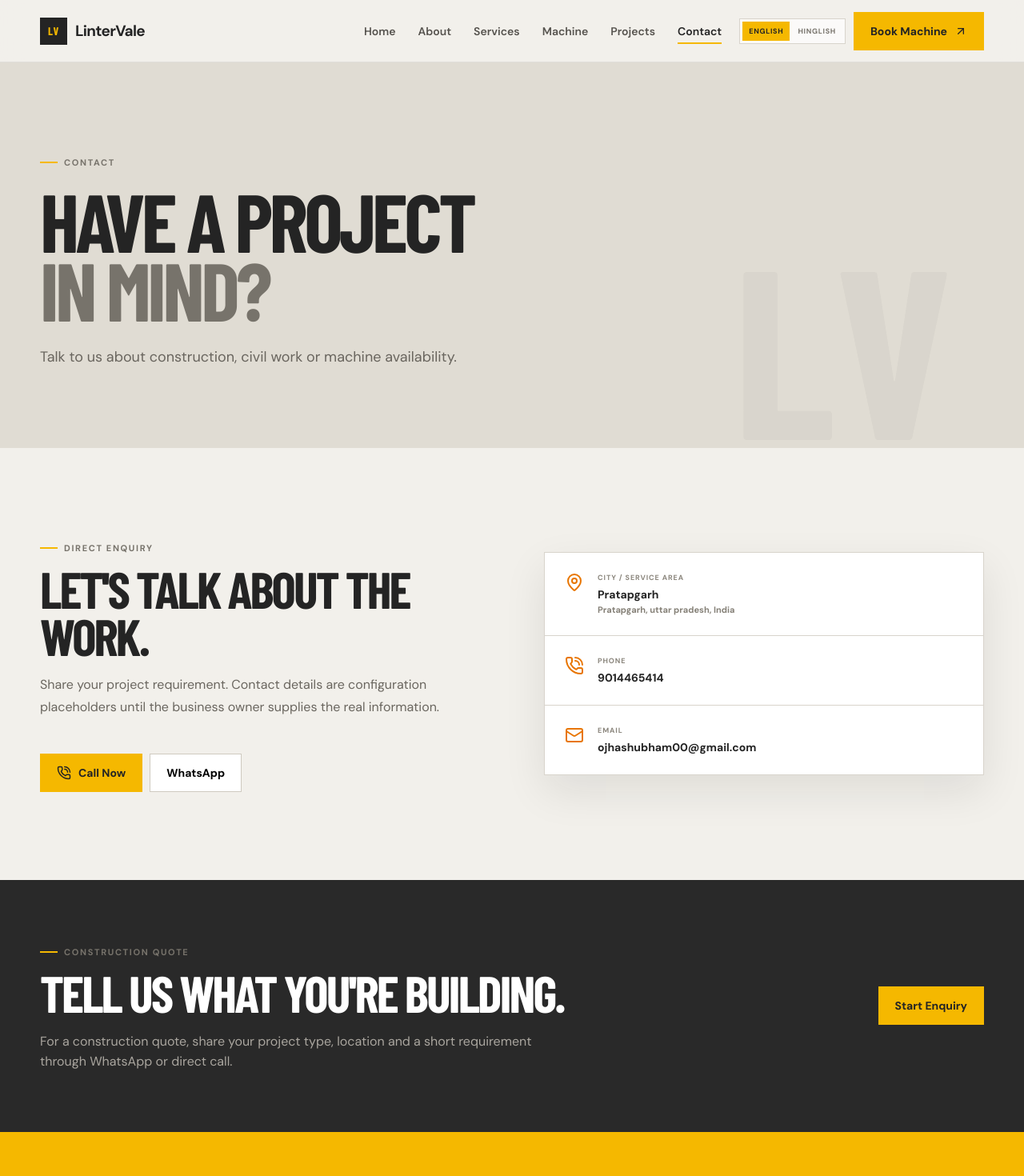
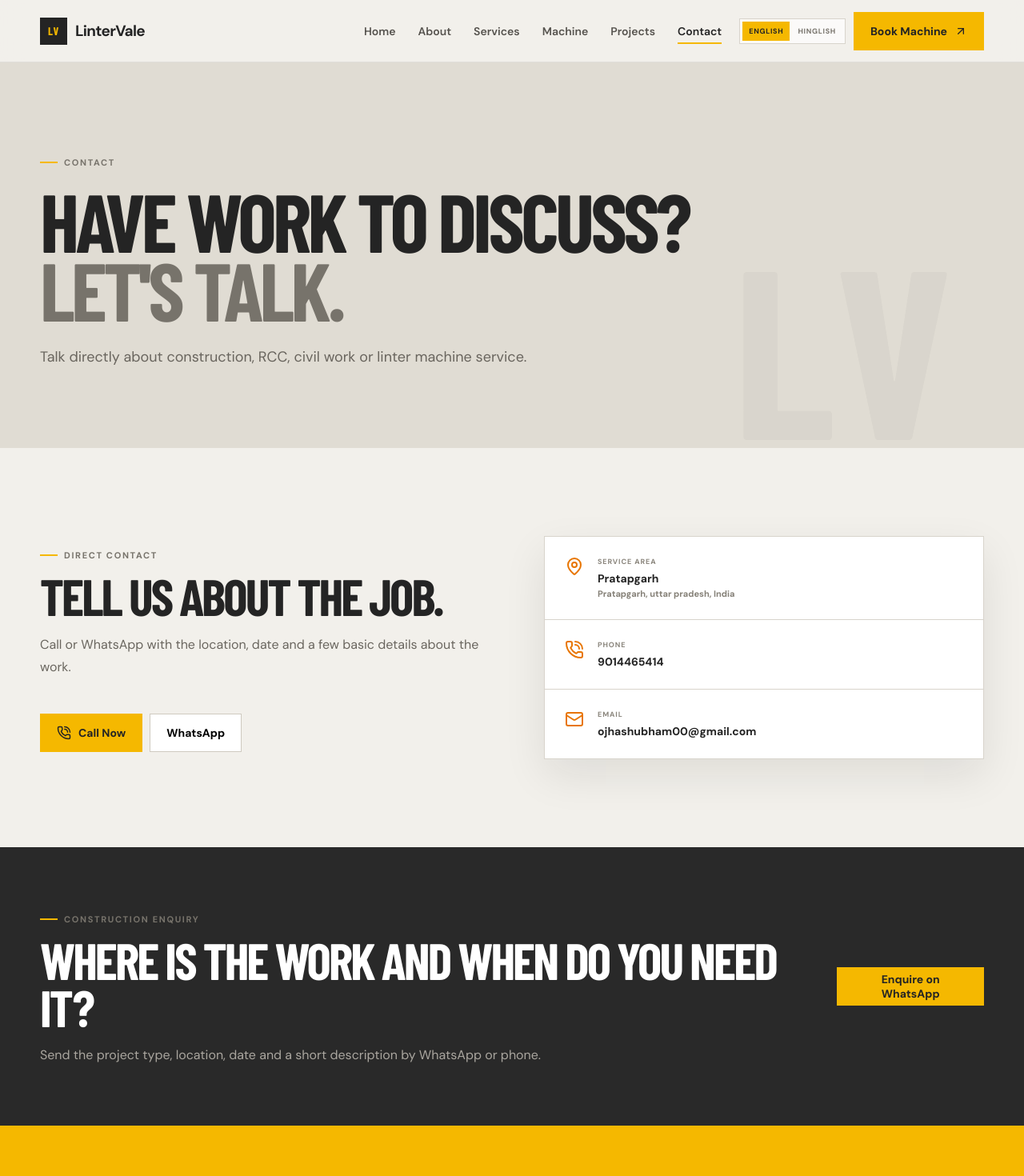
Before and after one commit to ojha-shubham/lintervale, a React (Vite) app: page /contact in a window 1280 px wide. Shown: the top 1470 px of the page at 80% size. Built offline with nearby package versions, Linux system fonts and the light colour scheme.

Commit message:
Refine LinterVale copy for natural business language

```diff
--- a/src/pages/Contact/Contact.tsx
+++ b/src/pages/Contact/Contact.tsx
@@ -1,160 +1,88 @@
 import { Mail, MapPin, PhoneCall } from "lucide-react";
-
 import Button from "../../components/Button/Button";
 import SectionTitle from "../../components/SectionTitle/SectionTitle";
 import ContactCTA from "../../components/ContactCTA/ContactCTA";
-
-import { siteConfig, isConfigured } from "../../config/siteConfig";
+import { siteConfig } from "../../config/siteConfig";
 import { callBusiness } from "../../utils/phone";
 import { openMachineWhatsApp } from "../../utils/whatsapp";
 import { useLanguage } from "../../context/LanguageContext";
 
 export default function Contact() {
   const { language } = useLanguage();
-  const h = language === "hinglish";
+  const isHinglish = language === "hinglish";
 
   return (
     <>
-      {/* Hero */}
       <section className="page-hero page-hero--short">
         <div className="container">
-          <span className="eyebrow">{h ? "Contact Karein" : "Contact"}</span>
-
+          <span className="eyebrow">{isHinglish ? "Baat Karein" : "Contact"}</span>
           <h1>
-            {h ? (
-              <>
-                Koi Project
-                <br />
-                <em>mind mein hai?</em>
-              </>
-            ) : (
-              <>
-                Have a Project
-                <br />
-                <em>in Mind?</em>
-              </>
-            )}
+            {isHinglish ? <>Kaam hai?<br /><em>Call karein.</em></> : <>Have work to discuss?<br /><em>Let's talk.</em></>}
           </h1>
-
           <p>
-            {h
-              ? "Construction, civil work ya machine availability ke liye humse baat karein."
-              : "Talk to us about construction, civil work or machine availability."}
+            {isHinglish
+              ? "Construction, RCC, civil work ya linter machine ke liye seedhe baat karein."
+              : "Talk directly about construction, RCC, civil work or linter machine service."}
           </p>
         </div>
       </section>
 
-      {/* Contact Details */}
       <section className="section section--light">
         <div className="container contact-grid">
           <div>
             <SectionTitle
-              eyebrow={h ? "Direct Enquiry" : "Direct enquiry"}
-              title={
-                h
-                  ? "Kaam ke baare mein baat karte hain."
-                  : "Let's talk about the work."
-              }
+              eyebrow={isHinglish ? "Direct Contact" : "Direct contact"}
+              title={isHinglish ? "Apne kaam ki details batayein." : "Tell us about the job."}
               description={
-                h
-                  ? "Apne project ki requirement share karein. Business owner ke real contact details add hone tak yahan configuration placeholders rahenge."
-                  : "Share your project requirement. Contact details are configuration placeholders until the business owner supplies the real information."
-              }
+                isHinglish
+                  ? "Call ya WhatsApp par location, date aur kaam ki basic details share kar sakte hain."
+                  : "Call or WhatsApp with the location, date and a few basic details about the work."}
             />
-
             <div className="contact-actions">
-              <Button onClick={callBusiness}>
-                <PhoneCall size={18} />
-                {h ? "Call Karein" : "Call Now"}
-              </Button>
-
-              <Button variant="secondary" onClick={openMachineWhatsApp}>
-                WhatsApp
-              </Button>
+              <Button onClick={callBusiness}><PhoneCall size={18} /> {isHinglish ? "Call Karein" : "Call Now"}</Button>
+              <Button variant="secondary" onClick={openMachineWhatsApp}>WhatsApp</Button>
             </div>
           </div>
 
           <div className="contact-card">
-            {/* Location */}
             <div>
               <MapPin />
-
               <span>
-                <small>
-                  {h ? "City / Service Area" : "City / Service Area"}
-                </small>
-
-                <strong>
-                  {isConfigured(siteConfig.city)
-                    ? siteConfig.city
-                    : "PRATAPGARH,"}
-                </strong>
-
-                <strong className="muted">
-                  {isConfigured(siteConfig.serviceArea)
-                    ? siteConfig.serviceArea
-                    : "Pratapgarh, Uttar Pradesh, India"}
-                </strong>
+                <small>{isHinglish ? "Service Area" : "Service area"}</small>
+                <strong>{siteConfig.city}</strong>
+                <strong className="muted">{siteConfig.serviceArea}</strong>
               </span>
             </div>
-
-            {/* Phone */}
             <div>
               <PhoneCall />
-
               <span>
-                <small>{h ? "Phone Number" : "Phone"}</small>
-
-                <strong>
-                  {isConfigured(siteConfig.phone)
-                    ? siteConfig.phone
-                    : "YOUR_PHONE_NUMBER"}
-                </strong>
+                <small>{isHinglish ? "Phone" : "Phone"}</small>
+                <strong>{siteConfig.phone}</strong>
               </span>
             </div>
-
-            {/* Email */}
             <div>
               <Mail />
-
               <span>
                 <small>Email</small>
-
-                <strong>
-                  {isConfigured(siteConfig.email)
-                    ? siteConfig.email
-                    : "YOUR_EMAIL"}
-                </strong>
+                <strong>{siteConfig.email}</strong>
               </span>
             </div>
           </div>
         </div>
       </section>
 
-      {/* Quote CTA */}
       <section className="quote-section">
         <div className="container quote-section__inner">
           <div>
-            <span className="eyebrow">
-              {h ? "Construction Quote" : "Construction quote"}
-            </span>
-
-            <h2>
-              {h
-                ? "Aap kya bana rahe hain, batayein."
-                : "Tell us what you're building."}
-            </h2>
-
+            <span className="eyebrow">{isHinglish ? "Construction Enquiry" : "Construction enquiry"}</span>
+            <h2>{isHinglish ? "Kaam kahan hai aur kab chahiye?" : "Where is the work and when do you need it?"}</h2>
             <p>
-              {h
-                ? "Project type, location aur short requirement WhatsApp ya direct call par share karein."
-                : "For a construction quote, share your project type, location and a short requirement through WhatsApp or direct call."}
+              {isHinglish
+                ? "Project type, location, date aur short requirement WhatsApp ya call par bhej dein."
+                : "Send the project type, location, date and a short description by WhatsApp or phone."}
             </p>
           </div>
-
-          <Button onClick={openMachineWhatsApp}>
-            {h ? "Enquiry Start Karein" : "Start Enquiry"}
-          </Button>
+          <Button onClick={openMachineWhatsApp}>{isHinglish ? "WhatsApp Par Enquiry" : "Enquire on WhatsApp"}</Button>
         </div>
       </section>
 
```
